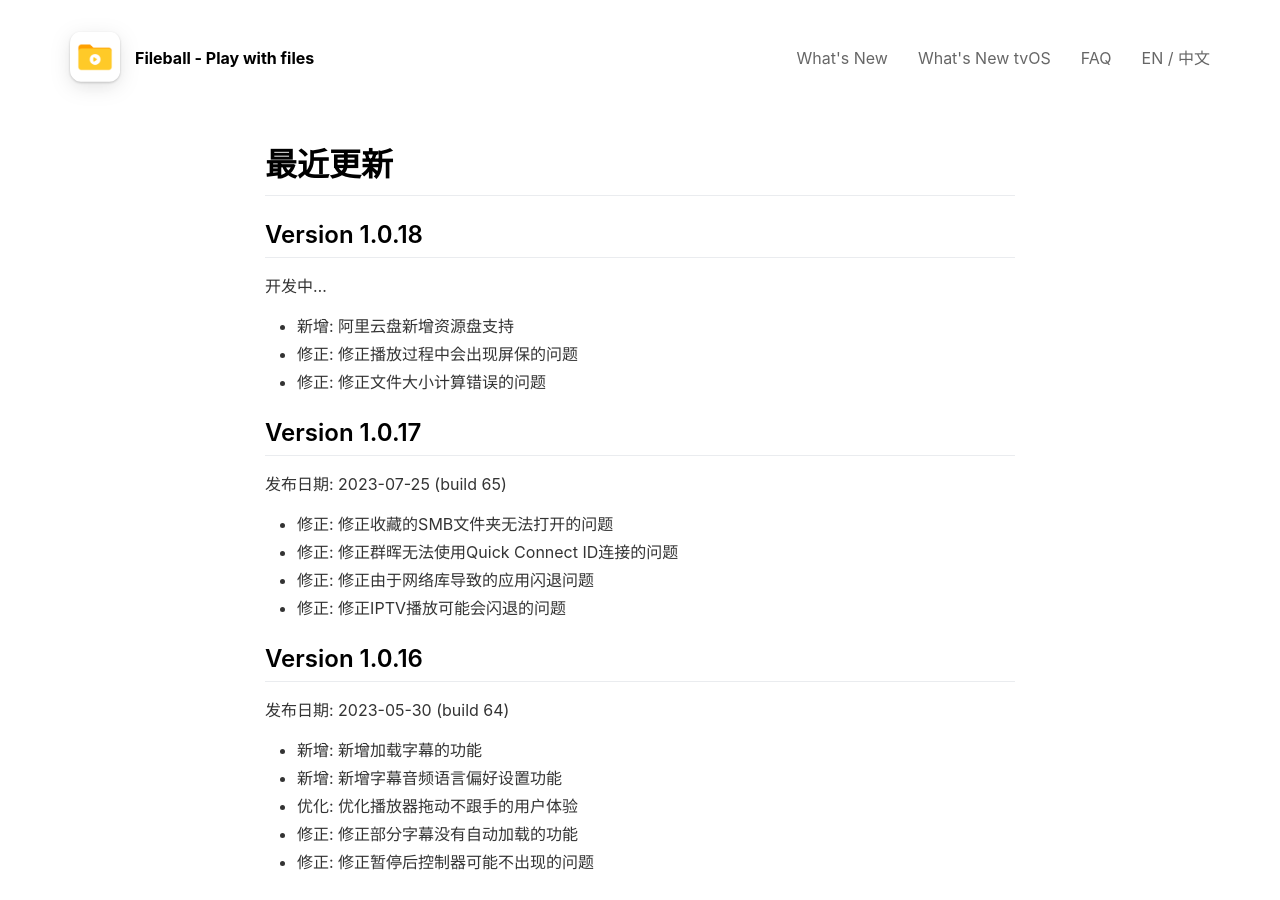
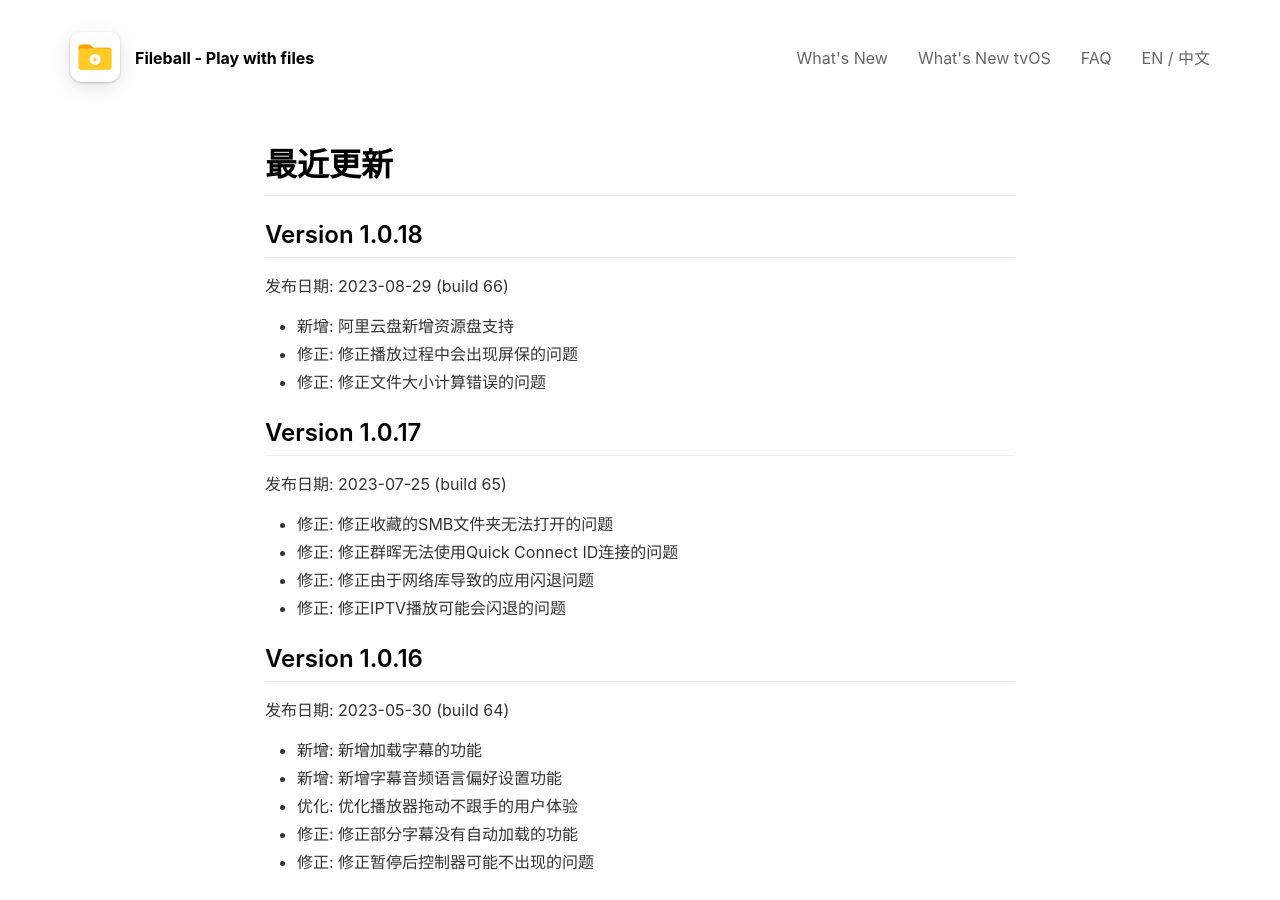
Before and after one commit to alexiscn/fileball.app, a Jekyll site: the page built from _pages/cn/changelog_tv.md, in a window 1280 px wide and 900 px high. Built offline with Jekyll 4.4.1, drawn with Linux system fonts in a browser that asks for light colours; nearby versions of some CDN libraries.

Commit message:
update changelog

```diff
--- a/_pages/cn/changelog_tv.md
+++ b/_pages/cn/changelog_tv.md
@@ -10,7 +10,7 @@ locale: cn
 
 ## **Version 1.0.18**
 
-开发中...
+发布日期: 2023-08-29 (build 66)
 
 - 新增: 阿里云盘新增资源盘支持
 - 修正: 修正播放过程中会出现屏保的问题
```
Also changed, not shown: _pages/changlog_tv.md (+1 -1 lines).
